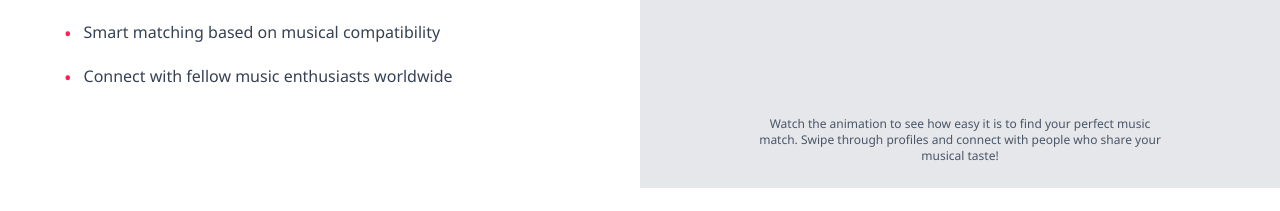
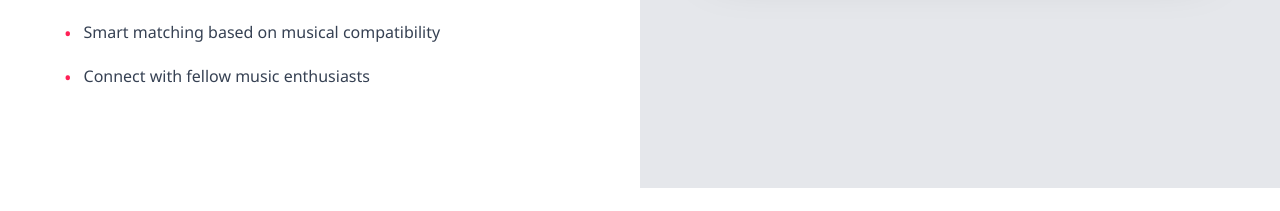
Before and after one commit to MasonAsemi/Harmony-Website, a React (Vite) app in the folder frontend/: page / in a window 1280 px wide. Shown: the part 1928-2139 px from the top of the page. Built offline with nearby package versions, Linux system fonts and the light colour scheme; no server answers; the HTML template or start-up script is replaced by a standard one; a web font is replaced by a local one.

Commit message:
Update Home.jsx

```diff
--- a/frontend/src/pages/Home.jsx
+++ b/frontend/src/pages/Home.jsx
@@ -387,7 +387,7 @@ const Home = () => {
                       </li>
                       <li className="flex items-start">
                         <span className="text-rose-500 mr-3 text-xl">•</span>
-                        <span>Connect with fellow music enthusiasts worldwide</span>
+                        <span>Connect with fellow music enthusiasts</span>
                       </li>
                     </ul>
                   </div>
@@ -415,9 +415,6 @@ const Home = () => {
                 </div>
               </div>
               <SwipeDemo />
-              <p className="text-center text-gray-600 text-xs mt-4 max-w-md px-4">
-                Watch the animation to see how easy it is to find your perfect music match. Swipe through profiles and connect with people who share your musical taste!
-              </p>
             </div>
           </div>
         </div>
```
